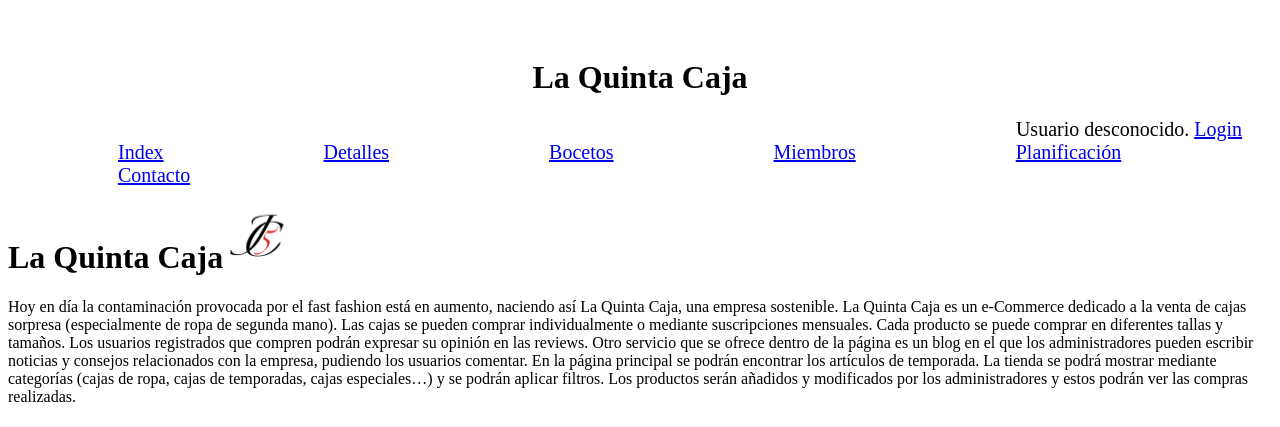
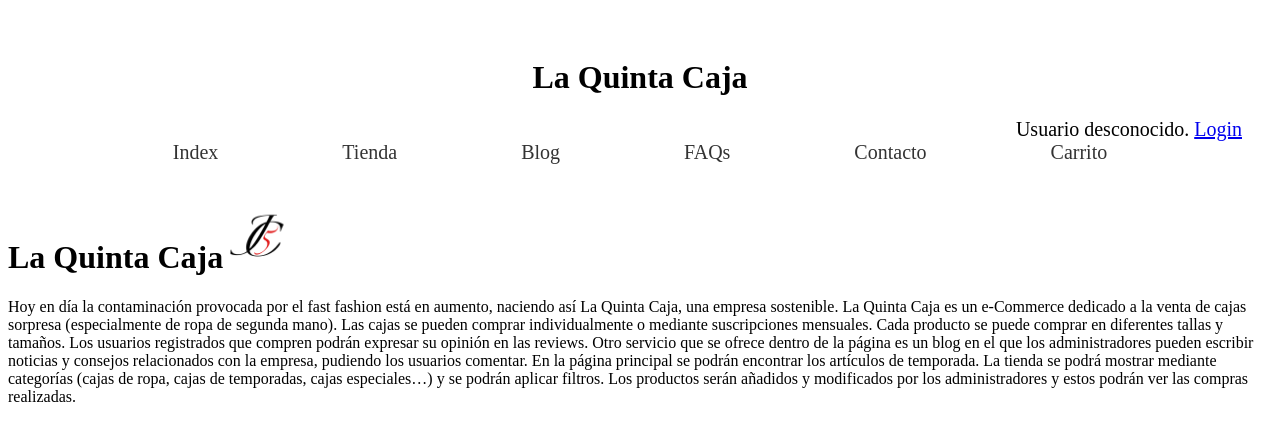
Before and after one commit to alexpareja/AplicacionesWeb, a PHP site: page / in a window 1280 px wide. Shown: the top 427 px of the page. Run offline with PHP 8.4, Linux system fonts and the light colour scheme.

Commit message:
menuIzq y comienzo de Tienda

```diff
--- a/css/cabecera.css
+++ b/css/cabecera.css
@@ -19,8 +19,13 @@ padding:0;
 
 ul.horizontal li{
 font-size:20px;
-display:block;
-float:left;
-padding:0 80px;
+display:inline-block;
+padding:0 60px;
 
 }
+
+.horizontal li a {
+  text-decoration: none;
+  color: #333;
+
+}
--- /dev/null
+++ b/css/menuIzqTienda.css
@@ -0,0 +1,5 @@
+div#menuIzqTienda {
+	padding: 20px;
+	width: 100px;
+	float: left;
+}
--- a/includes/comun/cabecera.php
+++ b/includes/comun/cabecera.php
@@ -18,15 +18,16 @@
 			echo "<div class='saludo'>Bienvenido, {$_SESSION['nombre']}. <a href='logout.php'>Logout</a></div>";
 		}
 	?>
-			<div id="páginas">
+
 			<ul class='horizontal'>
 				<li><a href="index.php">Index</a></li>
-				<li><a href="detalles.php">Detalles</a></li>
-				<li><a href="bocetos.php">Bocetos</a></li>
-				<li><a href="miembros.php">Miembros</a></li>
-				<li><a href="planificacion.php">Planificación</a></li>
+				<li><a href="tienda.php">Tienda</a></li>
+				<li><a href="blog.php">Blog</a></li>
+				<li><a href="faqs.php">FAQs</a></li>
 				<li><a href="contacto.php">Contacto</a></li>
+				<li><a href="carrito.php">Carrito</a></li>
+
 			</ul>
-		</div>
+
 
 </div>
```
Also changed, not shown: css/tienda.css (added, +15 -0 lines), includes/comun/menuIzqTienda.php (added, +23 -0 lines), tienda.php (added, +36 -0 lines).
